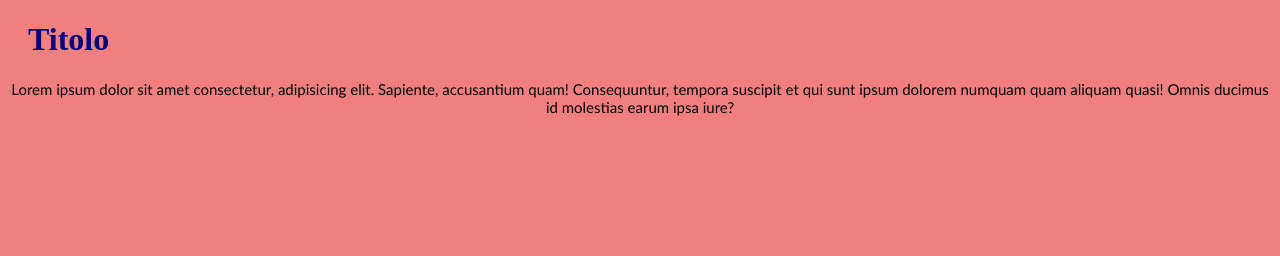
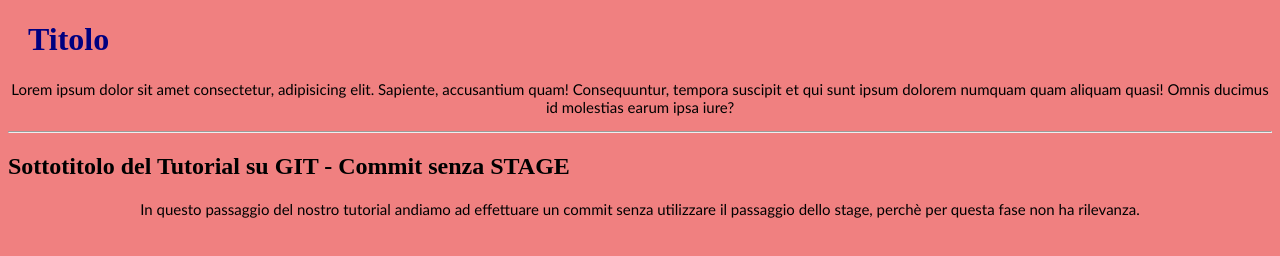
Before and after one commit to programmiamo-insieme/tutorial-git, a plain HTML site: page progetto/index.html in a window 1280 px wide. Drawn offline with Linux system fonts and the light colour scheme.

Commit message:
Aggiornamento del file index.html

```diff
--- a/progetto/index.html
+++ b/progetto/index.html
@@ -12,6 +12,12 @@
     <h1>Titolo</h1>
     <p>Lorem ipsum dolor sit amet consectetur, adipisicing elit. Sapiente, accusantium quam! Consequuntur, tempora
         suscipit et qui sunt ipsum dolorem numquam quam aliquam quasi! Omnis ducimus id molestias earum ipsa iure?</p>
+    <hr>
+    <h2>Sottotitolo del Tutorial su GIT - Commit senza STAGE</h2>
+    <p>In questo passaggio del nostro tutorial andiamo ad effettuare un commit senza utilizzare il passaggio dello
+        stage, perchè
+        per questa fase non ha rilevanza.
+    </p>
 </body>
 
 </html>
```
